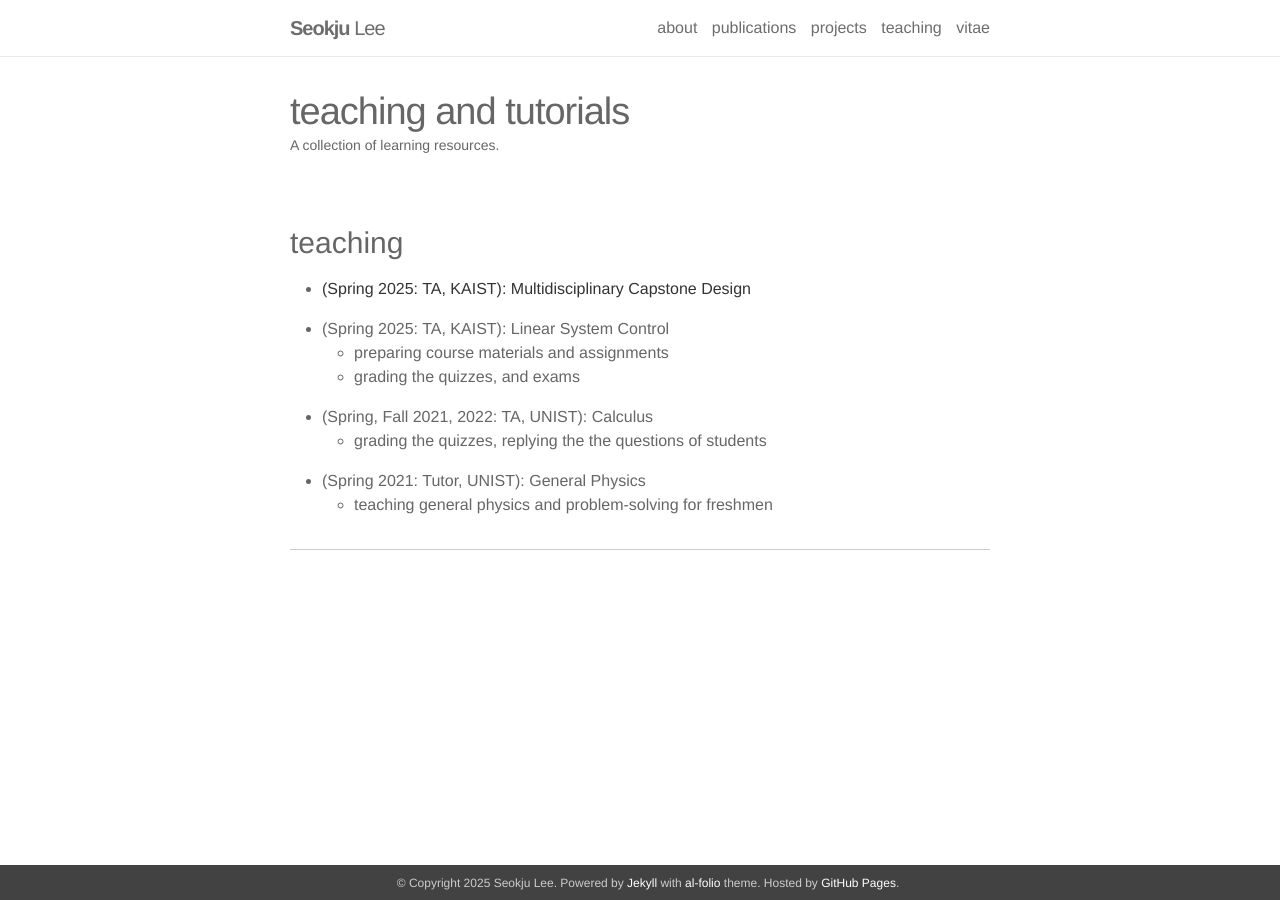
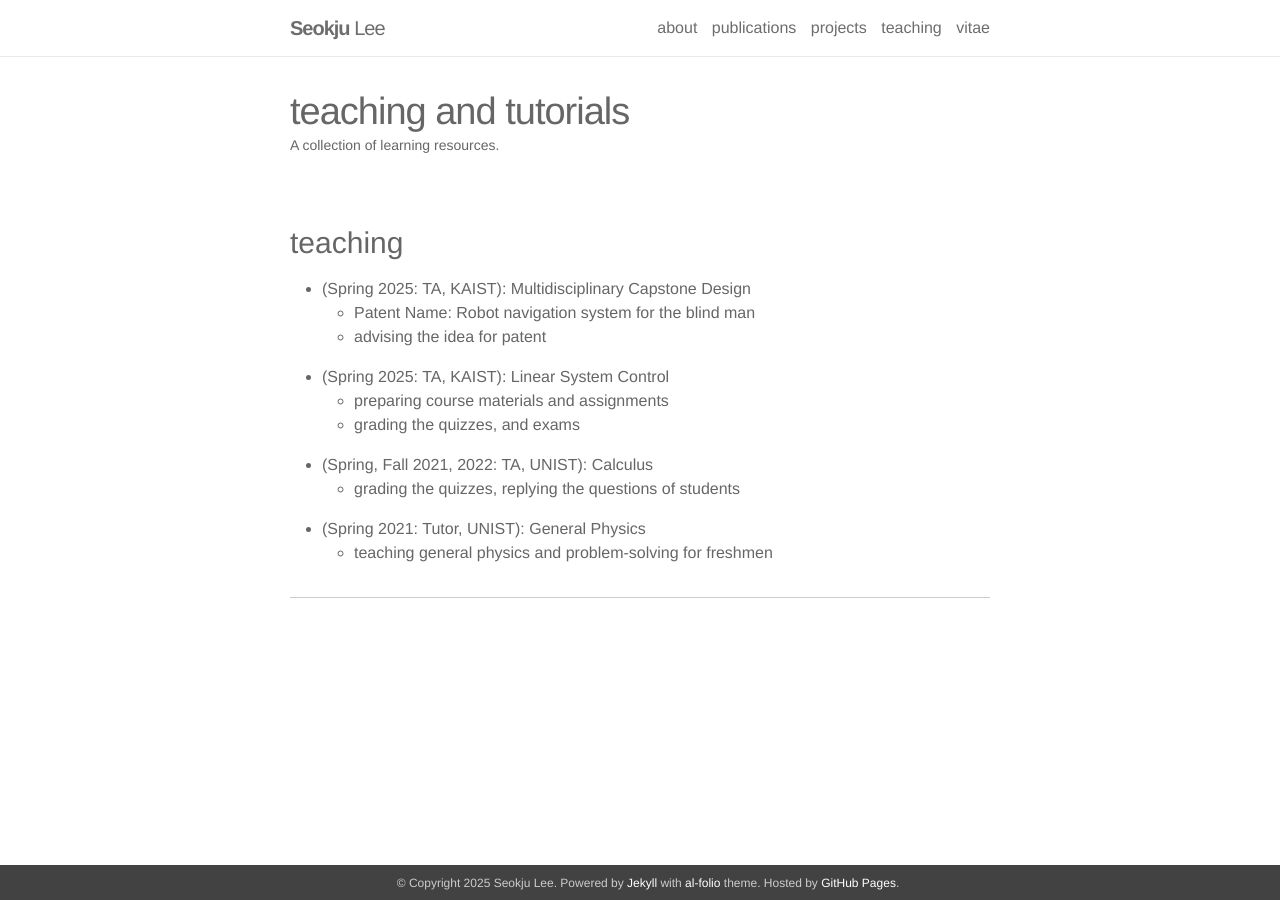
Before and after one commit to seokju-lee/seokju-lee.github.io, a Jekyll site: the page built from _pages/teaching.md, in a window 1280 px wide. Built offline with Jekyll 4.4.1, drawn with Linux system fonts in a browser that asks for light colours; nearby versions of some CDN libraries.

Commit message:
0702 update

```diff
--- a/_pages/teaching.md
+++ b/_pages/teaching.md
@@ -9,13 +9,15 @@
 ### teaching
 
 * (Spring 2025: TA, KAIST): Multidisciplinary Capstone Design
+    * Patent Name: Robot navigation system for the blind man
+    * advising the idea for patent
 
 * (Spring 2025: TA, KAIST): Linear System Control
     * preparing course materials and assignments
     * grading the quizzes, and exams
 
 * (Spring, Fall 2021, 2022: TA, UNIST): Calculus
-    * grading the quizzes, replying the the questions of students
+    * grading the quizzes, replying the questions of students
 
 * (Spring 2021: Tutor, UNIST): General Physics
     * teaching general physics and problem-solving for freshmen
```
